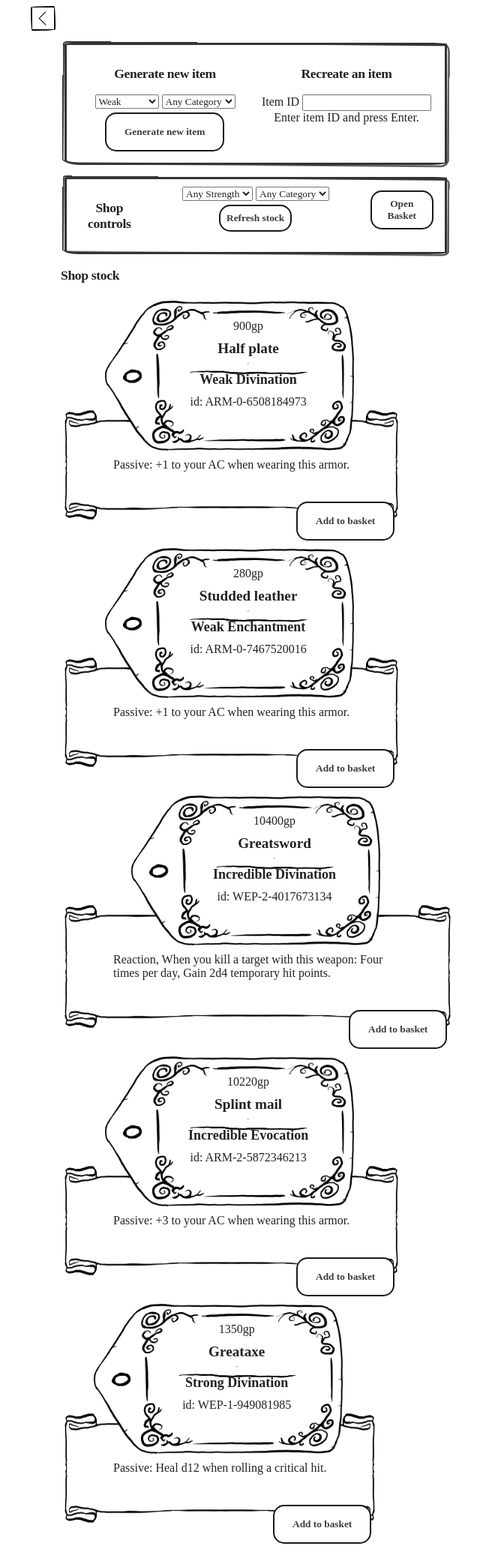
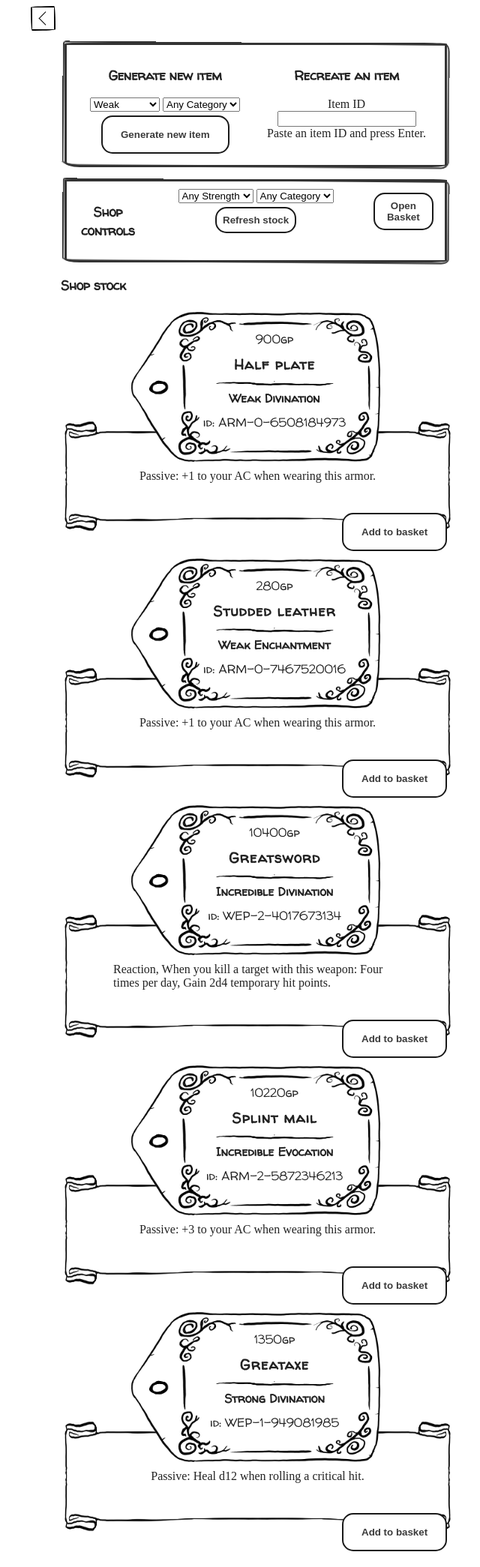
Before and after one commit to abregado/easyroleplay, a Jekyll site: the page built from sections/item-generator/item-generator.html, in a window 1280 px wide. Shown: the whole page at 75% size, without its empty margins (299-939 px from the left). Built offline with Jekyll 4.4.1, drawn with Linux system fonts in a browser that asks for light colours.

Commit message:
more whimsical and readable font for headings

```diff
--- a/_includes/item-generator-options.html
+++ b/_includes/item-generator-options.html
@@ -21,7 +21,7 @@
                 <h3>Recreate an item</h3>
                 <label for="recreate-item-tb">Item ID</label>
                 <input type="text" id="recreate-item-tb" name="item-id-text-box">
-                <p>Enter item ID and press Enter.</p>
+                <p>Paste an item ID and press Enter.</p>
             </div>
         </div>
     </div>
--- a/generator-item.scss
+++ b/generator-item.scss
@@ -50,23 +50,7 @@
     justify-content: space-around;
     text-align: center;
     vertical-align: top;
-
-    .item-name {
-      font-size: larger;
-      font-weight: bold;
-      margin-top: 10px;
-    }
-
-    .item-desc {
-      font-size: large;
-      font-weight: bold;
-      margin-top: 10px;
-      margin-bottom: 10px;
-    }
-
-    hr {
-      width: 0;
-    }
+    width: 100%;
 
     .paper-outer {
       border: 60px solid transparent;
@@ -101,7 +85,26 @@
       .inner {
         margin: -75px -90px -90px 0;
         display: inline-block;
+        font-family: WalterTurncoat;
+
+        .item-name {
+          font-size: larger;
+          font-weight: bold;
+          letter-spacing: 1px;
+          margin-top: 10px;
+        }
+
+        .item-desc {
+          font-weight: bold;
+          margin-top: 10px;
+          margin-bottom: 10px;
+        }
+
+        hr {
+          width: 0;
+        }
       }
+
     }
 
     .effects {
--- a/main-style.scss
+++ b/main-style.scss
@@ -3,7 +3,7 @@ $heading-underline: #c9ad6a;
 $noteGreen: #e0e5c1;
 $horizontalRule: #9c2b1b;
 
-* {
+body {
     font-family: "Titillium Web";
     color: #222222;
 }
@@ -18,15 +18,18 @@ li {
     margin-top: 0;
 }
 
+//used for page headings
 h1 {
-    font-family: "Cormorant SC SemiBold";
+    //font-family: "Cormorant SC SemiBold";
+    font-family: WalterTurncoat;
     color: $heading-red;
     font-weight: bold;
     font-size: 1.5em;
 }
 
 h2 {
-    font-family: "Cormorant SC SemiBold";
+    //font-family: "Cormorant SC SemiBold";
+    font-family: WalterTurncoat;
     color: $heading-red;
     font-size: 1.2em;
     font-weight: bold;
@@ -35,7 +38,8 @@ h2 {
 }
 
 h3 {
-    font-family: "Cormorant SC SemiBold";
+    //font-family: "Cormorant SC SemiBold";
+    font-family: WalterTurncoat;
     font-weight: bolder;
     letter-spacing : -0.02em;
     font-size: 1.1em;
@@ -168,9 +172,7 @@ figure.twincard {
 
 
 
-.fantasy {
-    //font-family: "Luminari-Regular";
-}
+
 
 .button-28 {
     appearance: none;
--- a/sections/item-generator/itemgenerator.js
+++ b/sections/item-generator/itemgenerator.js
@@ -207,7 +207,7 @@ export class ItemGenerator {
 
         html += '<div class="item">';
         html += '<div class="tag-outer">';
-        html += '<div class="inner fantasy">';
+        html += '<div class="inner">';
         html += `<div class="item-price">${inputData.price}gp</div>`;
         html += `<div class="item-name">${inputData.description}</div>`;
         html += '<hr>';
--- a/style.scss
+++ b/style.scss
@@ -11,6 +11,11 @@
     src: url("fonts/Apple-Chancery-Italic.ttf") format("truetype");
 }
 
+@font-face {
+    font-family: WalterTurncoat;
+    src: url("fonts/WalterTurncoat.ttf") format("truetype");
+}
+
 @import "./main-style.scss";
 @import "./generator-item.scss";
 @import "./generator-npc.scss";
```
Also changed, not shown: fonts/WalterTurncoat.ttf (added).
